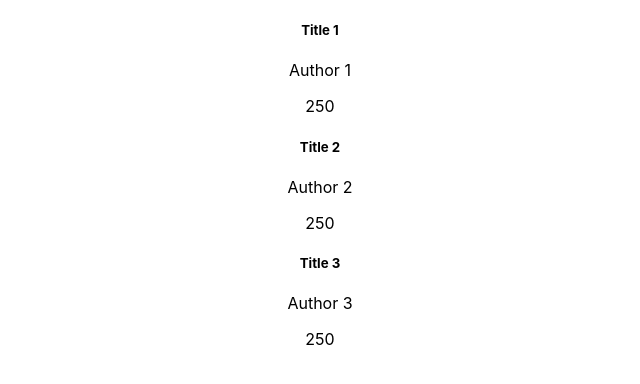
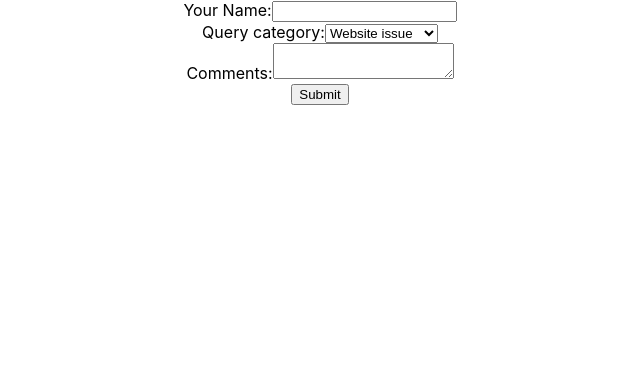
Before and after one commit to EdwardShanahan07/first-react-app, a React (Create React App) app in the folder my-app/: page / in a window 1280 px wide. Shown: the top 384 px of the page, without its empty margins (320-960 px from the left). Built offline with nearby package versions, Linux system fonts and the light colour scheme.

Commit message:
Refactor ControlledForm component to use hooks

```diff
--- a/my-app/src/App.js
+++ b/my-app/src/App.js
@@ -1,10 +1,10 @@
 import "./App.css";
-import RenderLists from "./components/RenderLists";
+import ControlledFormHooks from "./components/ControlledFormHooks";
 
 function App() {
   return (
     <div className="App">
-      <RenderLists />
+      <ControlledFormHooks />
     </div>
   );
 }
--- /dev/null
+++ b/my-app/src/components/ControlledFormHooks.js
@@ -0,0 +1,52 @@
+import React, { useState } from "react";
+
+function ControlledFormHooks() {
+  const [name, setName] = useState("");
+  const [category, setCategory] = useState("website");
+  const [comments, setComments] = useState("");
+  const handleSubmit = (e) => {
+    e.preventDefault();
+
+    console.log(name, category, comments);
+  };
+
+  return (
+    <form onSubmit={handleSubmit}>
+      <div>
+        <label htmlFor="id-name">Your Name:</label>
+        <input
+          value={name}
+          onChange={(e) => setName(e.target.value)}
+          id="id-name"
+          name="name"
+          type="text"
+        />
+      </div>
+      <div>
+        <label htmlFor="id-category">Query category:</label>
+        <select
+          id="id-category"
+          name="category"
+          value={category}
+          onChange={(e) => setCategory(e.target.value)}
+        >
+          <option value="website">Website issue</option>
+          <option value="order">Order issue</option>
+          <option value="general">General inquiry</option>
+        </select>
+      </div>
+      <div>
+        <label htmlFor="id-comments">Comments:</label>
+        <textarea
+          id="id-comments"
+          name="comments"
+          value={comments}
+          onChange={(e) => setComments(e.target.value)}
+        />
+      </div>
+      <input type="submit" value="Submit" />
+    </form>
+  );
+}
+
+export default ControlledFormHooks;
```
Also changed, not shown: my-app/src/components/HooksCounter.js (added, +17 -0 lines).
